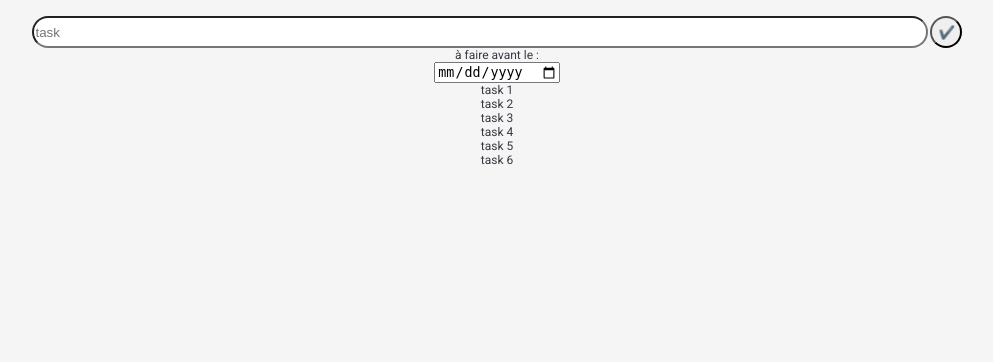
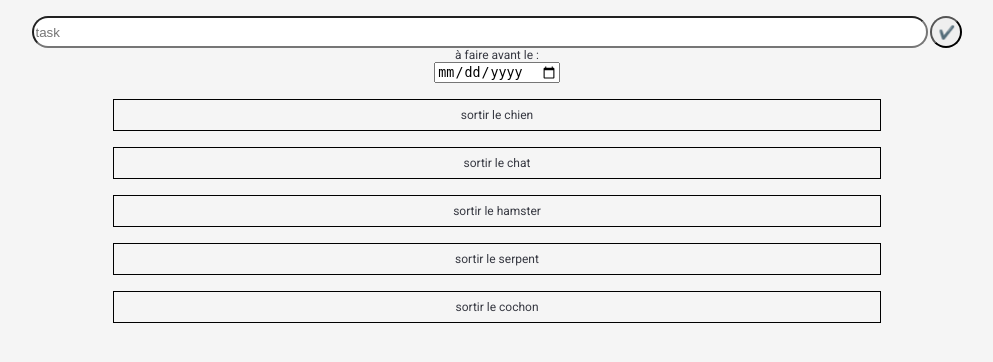
Before and after one commit to AlexLKD/todo-list, a PHP site: page / in a window 1280 px wide. Shown: the part 44-406 px from the top of the page, without its empty margins (143-1136 px from the left). Run offline with PHP 8.4, Linux system fonts and the light colour scheme; data comes from the database, SQL or seed files in the repository.

Commit message:
css and bdd

```diff
--- a/index.php
+++ b/index.php
@@ -1,3 +1,22 @@
+<?php
+try {
+    $dbCo = new PDO(
+    'mysql:host=localhost;dbname=todo_list;charset=utf8',
+'phplocal',
+'phplocal'
+);
+$dbCo->setAttribute(PDO::ATTR_DEFAULT_FETCH_MODE,
+PDO::FETCH_ASSOC);
+}
+catch (Exception $e) {
+die('Unable to connect to the database.
+'.$e->getMessage());
+}
+
+?>
+
+
+
 <!DOCTYPE html>
 <html lang="en">
 
@@ -24,6 +43,17 @@
 
         <section>
             <?php
+
+            $query = $dbCo->prepare("SELECT text FROM task;");
+            $query->execute();
+            $result = $query->fetchAll();
+
+
+            // foreach($result as $product) {
+            //     echo '<li>'.$product['text'].'</li>';
+            //     }
+
+
             $tasks = [
                 ['id' => '1', 'text' => 'task 1', 'date' => '2022-10', 'status' => 1],
                 ['id' => '2', 'text' => 'task 2', 'date' => '2022-15', 'status' => 1],
@@ -32,17 +62,20 @@
                 ['id' => '5', 'text' => 'task 5', 'date' => '2022-11', 'status' => 1],
                 ['id' => '6', 'text' => 'task 6', 'date' => '2022-09', 'status' => 1]
             ];
+
+
             function createMenu(array $tasks): string
             {
                 $menu = '<ul class="main-nav-list">';
                 foreach ($tasks as $task) {
-                    $menu .= '<li class=""> ' . $task['text'] . '</li>';
+                    $menu .= '<li class="main-nav-item"> ' . $task['text'] . '</li>' ;
                 }
                 $menu .= '</ul>';
                 return $menu;
             }
+
             ?>
-            <?= createMenu($tasks) ?>
+            <?= createMenu($result) ?>
         </section>
     </main>
 </body>
--- a/style.css
+++ b/style.css
@@ -61,3 +61,18 @@ body {
     border-radius: 25px;
     color: #fff;
 }
+
+.main-nav-list{
+    display: flex;
+    flex-direction: column;
+    align-items: center;
+    gap: 1rem;
+    margin: 1rem 0;
+}
+
+.main-nav-item{
+    list-style: none;
+    border: 1px black solid;
+    width: 60%;
+    padding: 0.5rem;
+}
```
